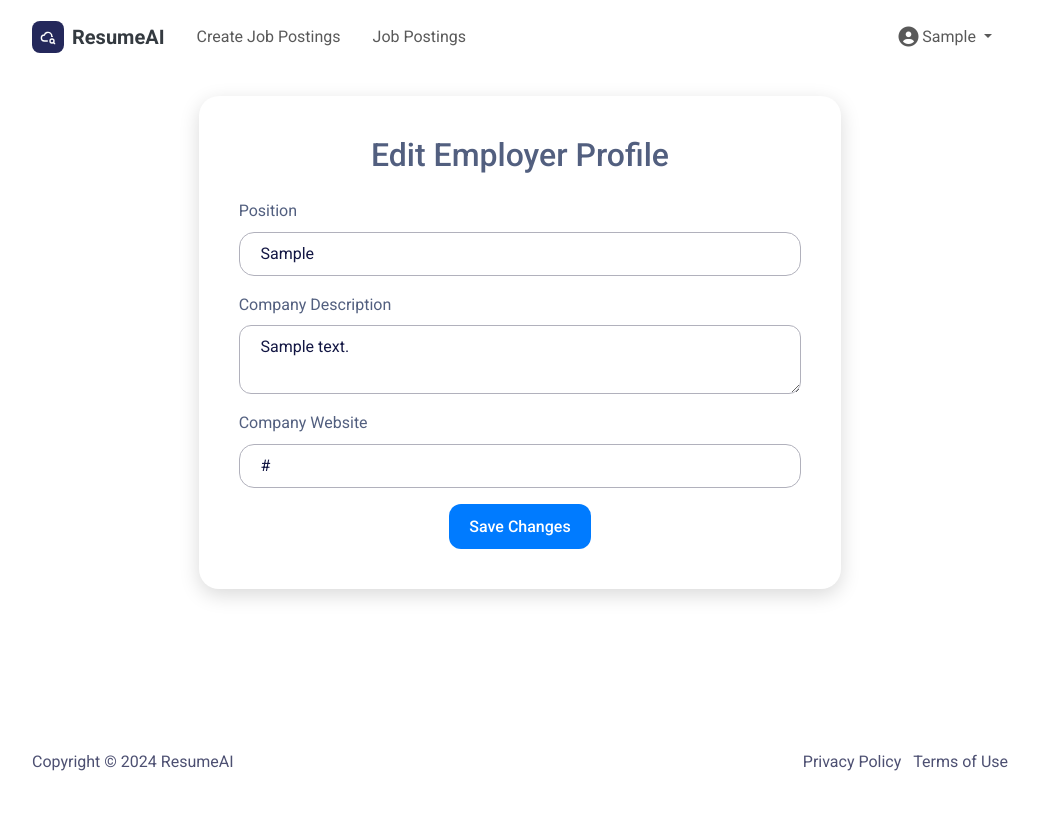
After one commit to Kardee12/ResumeAI, a Django app: page /employer/profile/edit in a window 1280 px wide. The commit adds this page. Shown: the whole page, without its empty margins (120-1159 px from the left). Run offline with Django 5.2, Linux system fonts and the light colour scheme; a user stored in the database is signed in; tables that the repository leaves empty hold one stand-in row (values such as "Sample post"); some libraries are stand-ins or nearby versions.

Commit message:
Edit-Employer-Profile-Page add

```diff
--- a/Core/EmployerViews.py
+++ b/Core/EmployerViews.py
@@ -1,12 +1,13 @@
 from django.contrib.auth.decorators import login_required
 from django.shortcuts import render, redirect, get_object_or_404
+from django.contrib import messages
 
 from Core.functions import ParsingUtility
 from Core.functions.ParsingUtility import ParsingFunctions
 from Core.models import JobApplication
 from ResumeAI import settings
 from ResumeAI.Generic.generic_decoraters import employer_required, emp_profile_completed, emp_profile_not_completed
-from Core.EmployerForms import EmployerProfileForm, JobForm
+from Core.EmployerForms import EditEmployerProfile, EmployerProfileForm, JobForm
 from Core.EmployerModel import EmployerProfile, Job, JobSkills
 from django.db import transaction, models
 from django.db.models import Count, Q
@@ -124,6 +125,35 @@ def employer_dashboard(request):
     }
     return render(request, 'Authorized/Core/Employer/employer_dashboard.html', context)
 
+@login_required
+@employer_required
+@emp_profile_completed
+def edit_employer_profile(request):
+    user = request.user
+    profile, created = EmployerProfile.objects.get_or_create(user=user)
+
+    if request.method == 'POST':
+        position = request.POST.get('position')
+        company_description = request.POST.get('company_description')
+        company_website = request.POST.get('company_website')
+
+        with transaction.atomic():
+            if position and position != profile.position:
+                profile.position = position
+            if company_description and company_description != profile.company_description:
+                profile.company_description = company_description
+            if company_website and company_website != profile.company_website:
+                profile.company_website = company_website
+
+            profile.save()
+            messages.success(request, "Your profile has been updated successfully.")
+            return redirect('employer_dashboard')
+
+    context = {
+        'profile': profile
+    }
+    return render(request, 'Authorized/Core/Employer/edit_employer_profile.html', context)
+
 
 # work on this later 5/6/24
 @login_required
--- a/Core/urls.py
+++ b/Core/urls.py
@@ -29,6 +29,7 @@ urlpatterns = [
     path("employer/job_posting/",EmployerViews.job_posting_page, name="job_posting_page"),
     path("employer/<uuid:job_id>/candidate_list", EmployerViews.candidatePage ,name="candidate_list"),
     path("employer/profile/", EmployerViews.profile, name="employer_profile"),
+    path('employer/profile/edit', EmployerViews.edit_employer_profile, name='edit_employer_profile'),
     path('employer/job-posting-page', EmployerViews.job_posting_page, name = 'job_posting_page'),
     path('employer/create-job-posting', EmployerViews.create_job_posting, name='create_job_posting'),
     path('employer/dashboard/', EmployerViews.employer_dashboard, name='employer_dashboard'),
--- a/templates/Authorized/Core/Employer/Profile_Employer.html
+++ b/templates/Authorized/Core/Employer/Profile_Employer.html
@@ -79,7 +79,7 @@
             {% endwith %}
             <h4>{{ user.first_name|title }} {{user.last_name|title}}</h4>
             <p>{{ user.employer_profile.position|title }} @ {{ user.employer_profile.company_name|title }}</p>
-            <a href="#" class="btn btn-primary mt-3">Manage Profile</a>
+            <a href="{% url 'edit_employer_profile'%}" class="btn btn-primary mt-3">Manage Profile</a>
         </div>
         <div class="row">
             <div class="col-md-6">
--- /dev/null
+++ b/templates/Authorized/Core/Employer/edit_employer_profile.html
@@ -0,0 +1,75 @@
+{% extends "Authorized/Core/Employer/base.html" %}
+{% load static %}
+{% load socialaccount %}
+
+{% block title %}
+Edit Employer Profile - ResumeAI
+{% endblock %}
+
+{% block extra_head %}
+<link href="https://fonts.googleapis.com/css2?family=Poppins:wght@300;400;700&family=Roboto:wght@300;400;500;700&display=swap" rel="stylesheet">
+<link rel="stylesheet" href="{% static 'assets/bootstrap/css/bootstrap.min.css' %}">
+<style>
+    body {
+        font-family: 'Roboto', sans-serif;
+        background-color: #ffffff;
+        margin: 0;
+        padding: 0;
+        color: #525f7f;
+    }
+    .navbar {
+        background-color: #fff;
+    }
+    .create-profile-form {
+        background: #ffffff;
+        padding: 40px;
+        border-radius: 20px;
+        box-shadow: 0 6px 20px rgba(0, 0, 0, 0.15);
+    }
+    .form-control {
+        border-radius: 15px;
+    }
+    .btn-custom {
+        background-color: #007bff;
+        border: none;
+        color: #fff;
+        border-radius: 12px;
+        padding: 10px 20px;
+        font-size: 16px;
+        font-weight: 500;
+    }
+    textarea.form-control {
+        border-radius: 12px;
+    }
+</style>
+{% endblock %}
+
+{% block content %}
+<main class="container">
+    <div class="row justify-content-center">
+        <div class="col-lg-8">
+            <div class="create-profile-form">
+                <form method="post" action="{% url 'edit_employer_profile' %}">
+                    {% csrf_token %}
+                    <h2 class="text-center mb-4">Edit Employer Profile</h2>
+                    <div class="mb-3">
+                        <label for="position" class="form-label">Position</label>
+                        <input type="text" id="position" name="position" class="form-control" value="{{ profile.position }}" placeholder="Position">
+                    </div>
+                    <div class="mb-3">
+                        <label for="company_description" class="form-label">Company Description</label>
+                        <textarea id="company_description" name="company_description" class="form-control" placeholder="Describe your company">{{ profile.company_description }}</textarea>
+                    </div>
+                    <div class="mb-3">
+                        <label for="company_website" class="form-label">Company Website</label>
+                        <input type="url" id="company_website" name="company_website" class="form-control" value="{{ profile.company_website }}" placeholder="http://">
+                    </div>
+                    <div class="text-center">
+                        <button type="submit" class="btn btn-custom">Save Changes</button>
+                    </div>
+                </form>
+            </div>
+        </div>
+    </div>
+</main>
+{% endblock %}
```
Also changed, not shown: Core/EmployerForms.py (+10 -0 lines).
